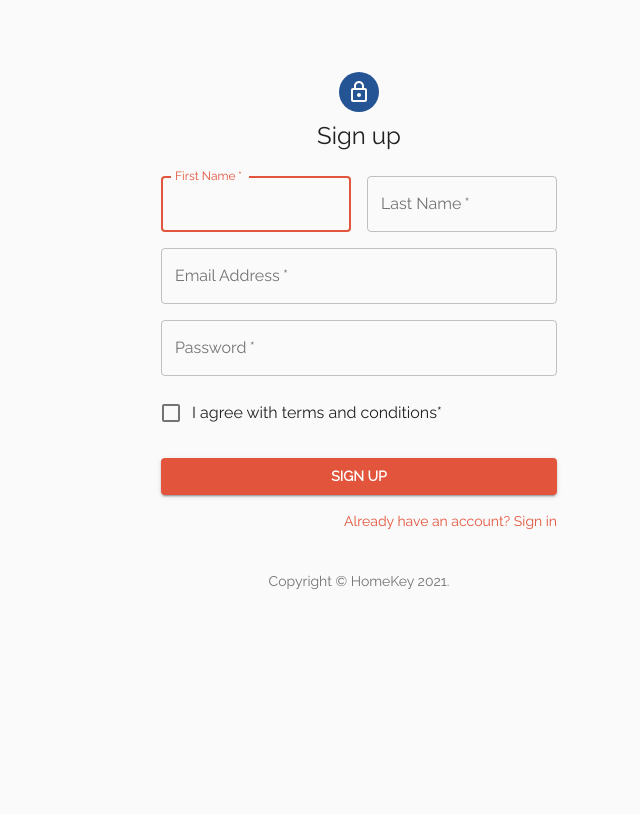
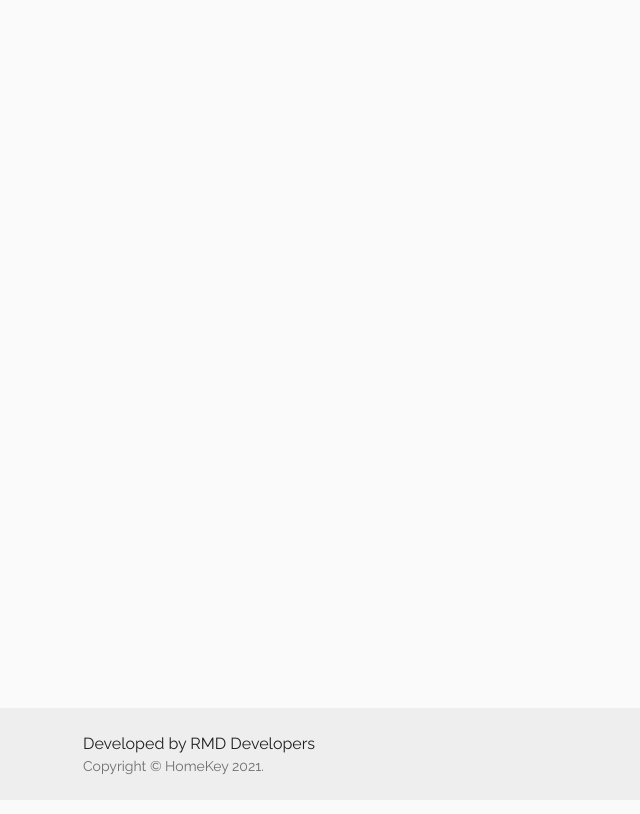
Before and after one commit to rushikadivar/HomeKey, a React (Create React App) app: page / in a window 1280 px wide. Shown: the top 814 px of the page, without its empty margins (281-921 px from the left). Built offline with nearby package versions, Linux system fonts and the light colour scheme.

Commit message:
some components created

```diff
--- a/src/App.js
+++ b/src/App.js
@@ -3,7 +3,8 @@ import React from "react";
 import {
   BrowserRouter as Router,
   Switch,
-  Route
+  Route,
+  Link
 } from "react-router-dom";
 
 import SignIn from './components/SignIn'
@@ -45,15 +46,15 @@ function App() {
       <Router>
         <Switch>
         <Route exact path="/">
-            <SignUp />
+            <Link to={<SignUp />} />
             <Footer />
         </Route>
         <Route exact path="/signup">
-            <SignUp />
+          <Link to={<SignUp />} />
           <Footer />
         </Route>
         <Route exact path="/signin">
-            <SignIn />
+          <Link to={<SignIn />} />
           <Footer />
         </Route>
         </Switch>
```
Also changed, not shown: 1 other file (tests, documents, lock files or other folders). Lines whose indentation alone changed are shown as unchanged.
